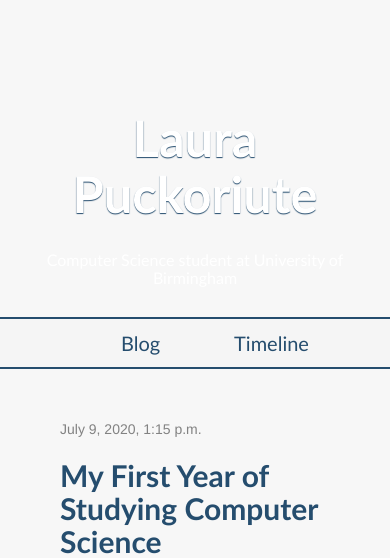
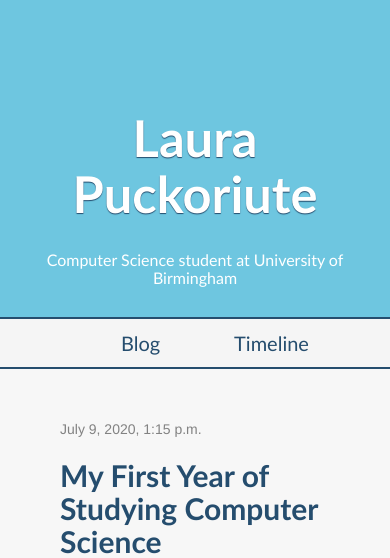
Before and after one commit to llaurap/my_first_blog, a Django app: page /post/6/ in a window 390 px wide. Shown: the top 558 px of the page. Run offline with Django 3.2, Linux system fonts and the light colour scheme; data comes from the database, SQL or seed files in the repository; some libraries are stand-ins or nearby versions.

Commit message:
CSS editing

```diff
--- a/blog/static/css/blog.css
+++ b/blog/static/css/blog.css
@@ -389,4 +389,9 @@ h1 a, h2 a {
     .timeline:before {
         left: 0%;
     }
+
+    .page_header {
+        background: none;
+        background-color: rgb(110, 198, 224);
+    }
 }
--- a/blog/templates/blog/base.html
+++ b/blog/templates/blog/base.html
@@ -1,6 +1,7 @@
 {% load static %}
 <html>
     <head>
+        <meta name="viewport" content="width=device-width, initial-scale=1.0">
         <title>Laura Puckoriute</title>
         <link rel="stylesheet" href="//maxcdn.bootstrapcdn.com/bootstrap/3.2.0/css/bootstrap.min.css">
         <link rel="stylesheet" href="//maxcdn.bootstrapcdn.com/bootstrap/3.2.0/css/bootstrap-theme.min.css">
```
